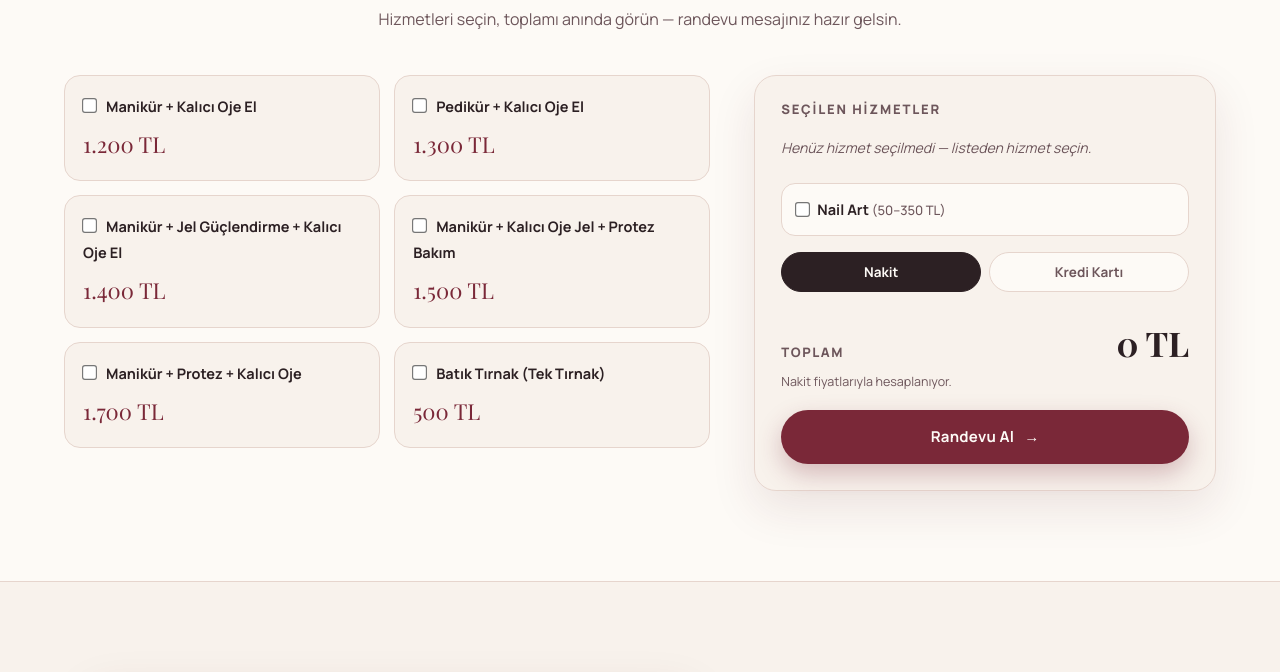
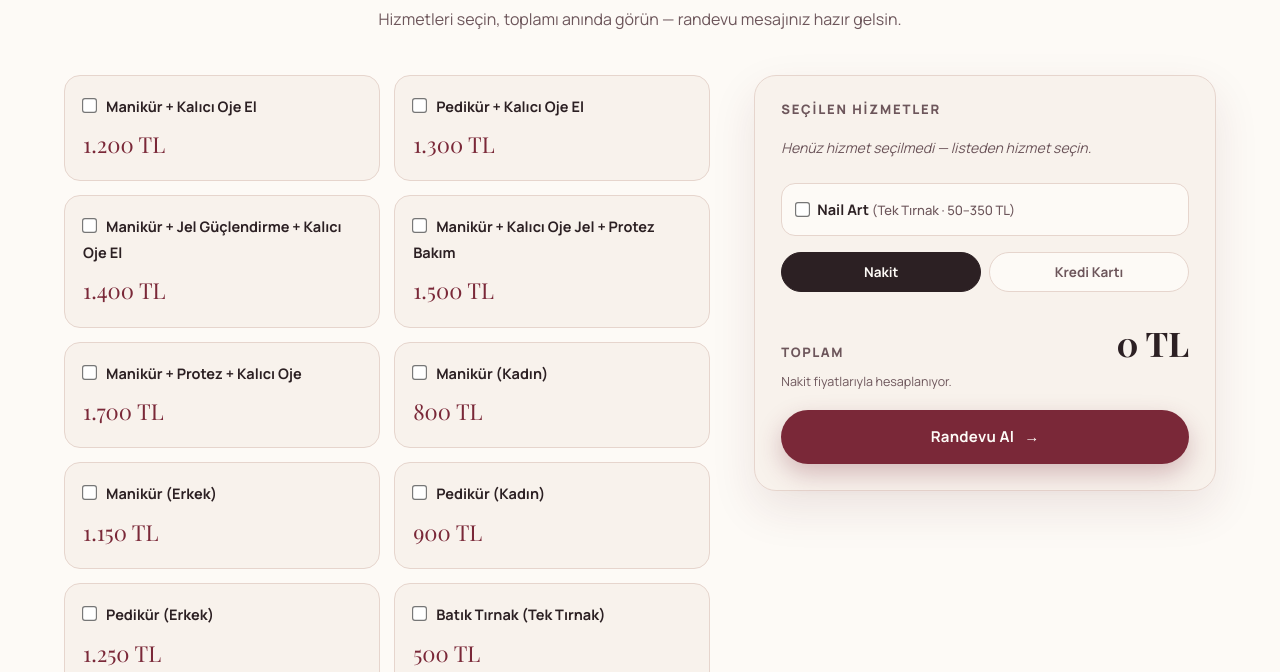
Before and after one commit to tasarimmaniayapayzeka/kalissanailart, a website: page public/index.html in a window 1280 px wide. Both pictures are taken after a click on the radio button "Nakit". Shown: the part 1940-2612 px from the top of the page. Drawn offline with nearby package versions, Linux system fonts and the light colour scheme; a web font is replaced by a local one.

Commit message:
Posterdeki eksik hizmetler eklendi: Manikur/Pedikur kadin-erkek
- 4 yeni hizmet: Manikur Kadin 800, Erkek 1150 (kart 1400 - posterdeki
  ozel fiyat, %20 kuralindan sapiyor), Pedikur Kadin 900, Erkek 1250
- hizmetFiyat() fonksiyonu: hizmete ozel kart fiyati destegi
- Kampanya tablosu 10 satira cikti; Nail Art etiketi 'Tek Tirnak' notu
- Tum hesaplar yeniden test edildi: nakit 11.700 / kart 14.060,
  etiket-ozet-tablo-WhatsApp tutarli

Co-Authored-By: Claude Fable 5 <noreply@anthropic.com>

```diff
--- a/public/index.html
+++ b/public/index.html
@@ -118,7 +118,7 @@
         <div class="nailart-kutu">
           <label class="nailart-ust">
             <input type="checkbox" id="nailartSecim">
-            <span>Nail Art <em>(50–350 TL)</em></span>
+            <span>Nail Art <em>(Tek Tırnak · 50–350 TL)</em></span>
           </label>
           <div class="nailart-ayar" id="nailartAyar" hidden>
             <input type="range" id="nailartSeviye" min="50" max="350" step="50" value="150">
@@ -158,6 +158,10 @@
                 <tr><td>Manikür + Jel Güçlendirme + Kalıcı Oje El</td><td>1.680 TL</td><td><strong>1.400 TL</strong></td></tr>
                 <tr><td>Manikür + Kalıcı Oje El</td><td>1.440 TL</td><td><strong>1.200 TL</strong></td></tr>
                 <tr><td>Pedikür + Kalıcı Oje El</td><td>1.560 TL</td><td><strong>1.300 TL</strong></td></tr>
+                <tr><td>Manikür (Kadın)</td><td>960 TL</td><td><strong>800 TL</strong></td></tr>
+                <tr><td>Manikür (Erkek)</td><td>1.400 TL</td><td><strong>1.150 TL</strong></td></tr>
+                <tr><td>Pedikür (Kadın)</td><td>1.080 TL</td><td><strong>900 TL</strong></td></tr>
+                <tr><td>Pedikür (Erkek)</td><td>1.500 TL</td><td><strong>1.250 TL</strong></td></tr>
                 <tr><td>Batık Tırnak (Tek Tırnak)</td><td>600 TL</td><td><strong>500 TL</strong></td></tr>
               </tbody>
             </table>
--- a/public/script.js
+++ b/public/script.js
@@ -12,14 +12,25 @@ const STILLER = [
   { id: 'protez', ad: 'Protez Tırnak', foto: 'gorseller/protez.webp', baslangicFiyat: 1700, aciklama: 'İdeal boy ve formda, doğal görünümlü ve dayanıklı tırnaklar. Kırık ve kısa tırnaklara profesyonel çözüm.' }
 ];
 
+// fiyat: nakit fiyatı; fiyatKart: posterdeki özel kart fiyatı (yoksa nakit × 1.2)
 const HIZMETLER = [
   { id: 'man-oje',    ad: 'Manikür + Kalıcı Oje El', fiyat: 1200 },
   { id: 'ped-oje',    ad: 'Pedikür + Kalıcı Oje El', fiyat: 1300 },
   { id: 'jel',        ad: 'Manikür + Jel Güçlendirme + Kalıcı Oje El', fiyat: 1400 },
   { id: 'jel-protez', ad: 'Manikür + Kalıcı Oje Jel + Protez Bakım', fiyat: 1500 },
   { id: 'protez',     ad: 'Manikür + Protez + Kalıcı Oje', fiyat: 1700 },
+  { id: 'man-kadin',  ad: 'Manikür (Kadın)', fiyat: 800 },
+  { id: 'man-erkek',  ad: 'Manikür (Erkek)', fiyat: 1150, fiyatKart: 1400 },
+  { id: 'ped-kadin',  ad: 'Pedikür (Kadın)', fiyat: 900 },
+  { id: 'ped-erkek',  ad: 'Pedikür (Erkek)', fiyat: 1250 },
   { id: 'batik',      ad: 'Batık Tırnak (Tek Tırnak)', fiyat: 500 }
 ];
+
+// hizmetin seçili ödeme şekline göre fiyatı
+function hizmetFiyat(h) {
+  if (durum.odeme !== 'kart') return h.fiyat;
+  return h.fiyatKart || Math.round(h.fiyat * KART_KATSAYI);
+}
 
 const KART_KATSAYI = 1.2; // kredi kartında %20 fark
 
@@ -126,9 +137,8 @@ HIZMETLER.forEach((h) => {
 
 // ödeme şekli değişince soldaki fiyat etiketleri de aynı fiyatı göstersin
 function fiyatEtiketleriGuncelle() {
-  const carpan = durum.odeme === 'kart' ? KART_KATSAYI : 1;
   HIZMETLER.forEach((h) => {
-    fiyatEtiketleri.get(h.id).textContent = tl(Math.round(h.fiyat * carpan));
+    fiyatEtiketleri.get(h.id).textContent = tl(hizmetFiyat(h));
   });
 }
 
@@ -169,10 +179,11 @@ document.querySelectorAll('.odeme-pill').forEach((pill) => {
 function toplamHesapla() {
   let toplam = 0;
   durum.secilenHizmetler.forEach((id) => {
-    toplam += HIZMETLER.find((h) => h.id === id).fiyat;
+    toplam += hizmetFiyat(HIZMETLER.find((h) => h.id === id));
   });
-  if (durum.nailArt) toplam += durum.nailArtTutar;
-  if (durum.odeme === 'kart') toplam = Math.round(toplam * KART_KATSAYI);
+  if (durum.nailArt) {
+    toplam += durum.odeme === 'kart' ? Math.round(durum.nailArtTutar * KART_KATSAYI) : durum.nailArtTutar;
+  }
   return toplam;
 }
 
@@ -188,7 +199,7 @@ function ozetGuncelle() {
     durum.secilenHizmetler.forEach((id) => {
       const h = HIZMETLER.find((x) => x.id === id);
       const li = document.createElement('li');
-      li.innerHTML = `<span>${h.ad}</span><strong>${tl(Math.round(h.fiyat * carpan))}</strong>`;
+      li.innerHTML = `<span>${h.ad}</span><strong>${tl(hizmetFiyat(h))}</strong>`;
       liste.appendChild(li);
     });
     if (durum.nailArt) {
```
